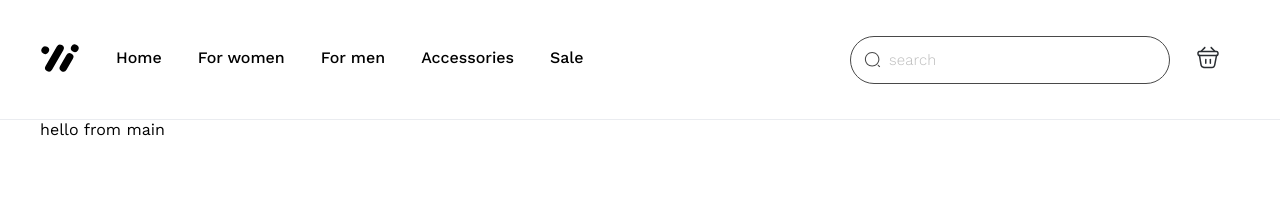
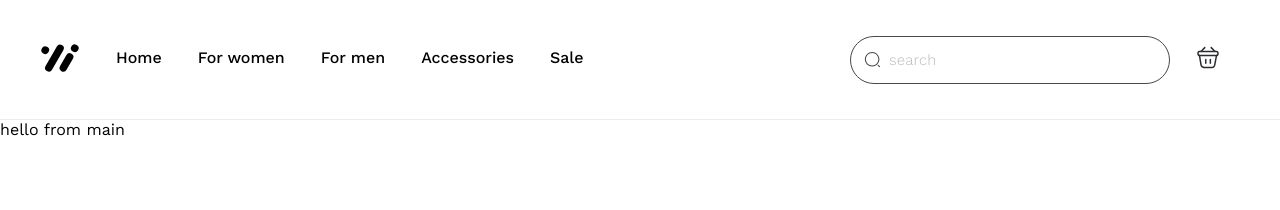
Before and after one commit to MenroMi/store-app, a Next.js app: page / in a window 1280 px wide. Shown: the top 210 px of the page. Built offline with nearby package versions, Linux system fonts and the light colour scheme.

Commit message:
refactor: remove unnecessary rules

```diff
--- a/src/components/Layout/MainLayout/styles.ts
+++ b/src/components/Layout/MainLayout/styles.ts
@@ -9,6 +9,4 @@ export const Layout = styled('section')`
 export const Main = styled('main')`
   position: relative;
   width: 100%;
-  padding-left: 40px;
-  padding-right: 60px;
 `;
```
